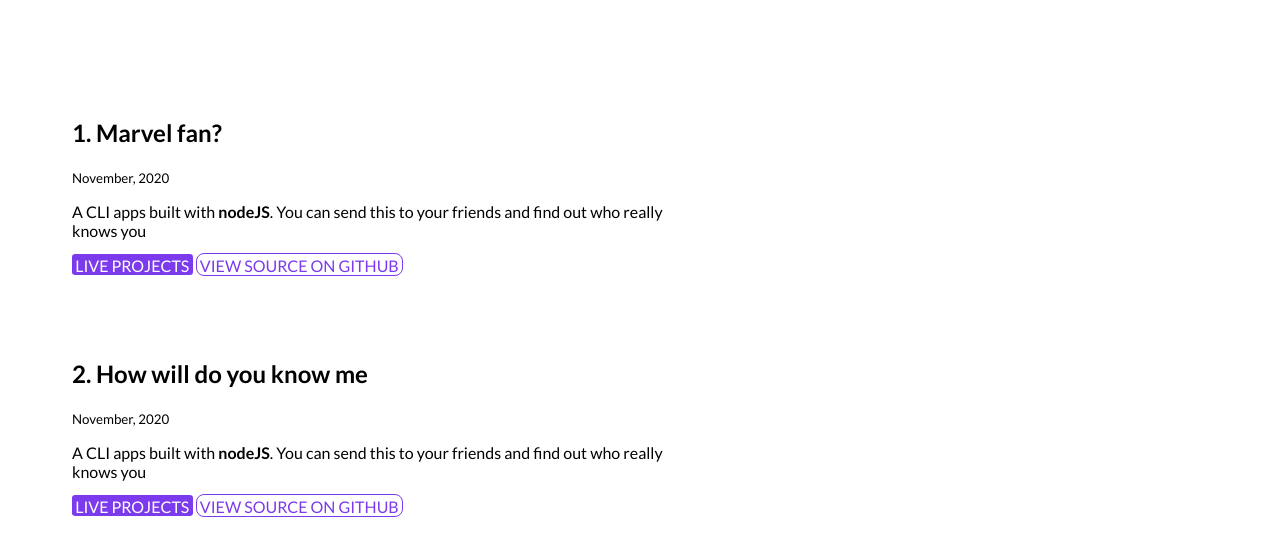
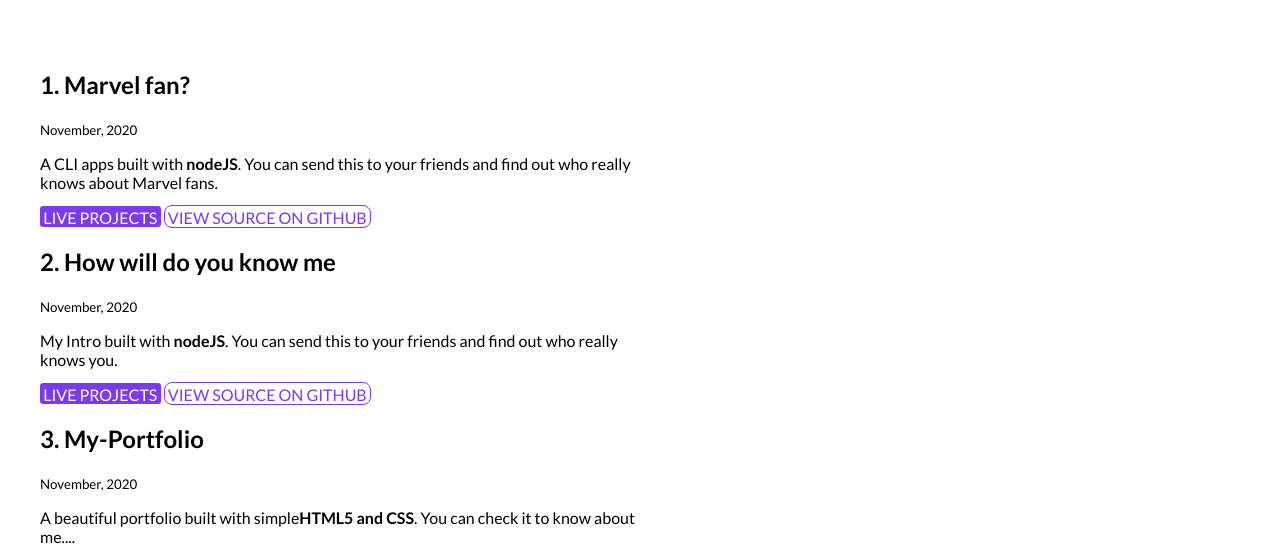
Before and after one commit to shudhanshubisht08/My-Portfolio-Shudhanshubisht-, a plain HTML site: page projects.html in a window 1280 px wide. Shown: the part 248-800 px from the top of the page. Drawn offline with Linux system fonts and the light colour scheme.

Commit message:
Added footer

```diff
--- a/projects.html
+++ b/projects.html
@@ -32,32 +32,37 @@
 
         <li>
         <li>
-                <div class="container container-center margin-md">
+            <div class="container container-center">
                 <h2>1. Marvel fan?</h2>
                 <small>November, 2020</small>
                 <p>A CLI apps built with <strong>nodeJS</strong>. You can send this to your friends and find out who
-                        really
-                        knows you</p>
+                    really knows about Marvel fans.</p>
+                <a class="link link-primary" href="https://repl.it/@sdbisht/Iron-Man-Quiz?embed=1&output=1"> LIVE
+                    PROJECTS</a>
+                <a class="link link-secondary" href="https://github.com/shudhanshubisht08/Iron-Man-Quiz"> VIEW SOURCE ON
+                    GITHUB</a>
+            </div>
+        </li>
+        <li>
+            <div class="container container-center">
+                <h2>2. How will do you know me</h2>
+                <small>November, 2020</small>
+                <p>My Intro built with <strong>nodeJS</strong>. You can send this to your friends and find out who
+                    really knows you.</p>
                 <a class="link link-primary" href=""> LIVE PROJECTS</a>
                 <a class="link link-secondary" href=""> VIEW SOURCE ON GITHUB</a>
             </div>
         </li>
         <li>
-            <div class="container container-center margin-md">
-                <h2>2. How will do you know me</h2>
+            <div class="container container-center">
+                <h2>3. My-Portfolio</h2>
                 <small>November, 2020</small>
-                <p>A CLI apps built with <strong>nodeJS</strong>. You can send this to your friends and find out who
-                    really
-                    knows you</p>
+                <p>A beautiful portfolio built with simple<strong>HTML5 and CSS</strong>. You can check it to know about me.... </p>
                 <a class="link link-primary" href=""> LIVE PROJECTS</a>
                 <a class="link link-secondary" href=""> VIEW SOURCE ON GITHUB</a>
             </div>
         </li>
     </ul>
-
-
-
-
 
     <footer class="footer">
         <div-header class="footer-header">How to Connect With Me!!!!!</div>
@@ -70,10 +75,9 @@
             </ul>
     </footer>
 
-
-
-
-    <div style="height: 10vh;">
+    <footer id="main-footer">
+        Copyright © 2020
+    </footer>
 </body>
 
 </html>
```
Also changed, not shown: blogs.html (+16 -0 lines), index.html (+4 -2 lines), 1 other file. Lines whose indentation alone changed are shown as unchanged.
